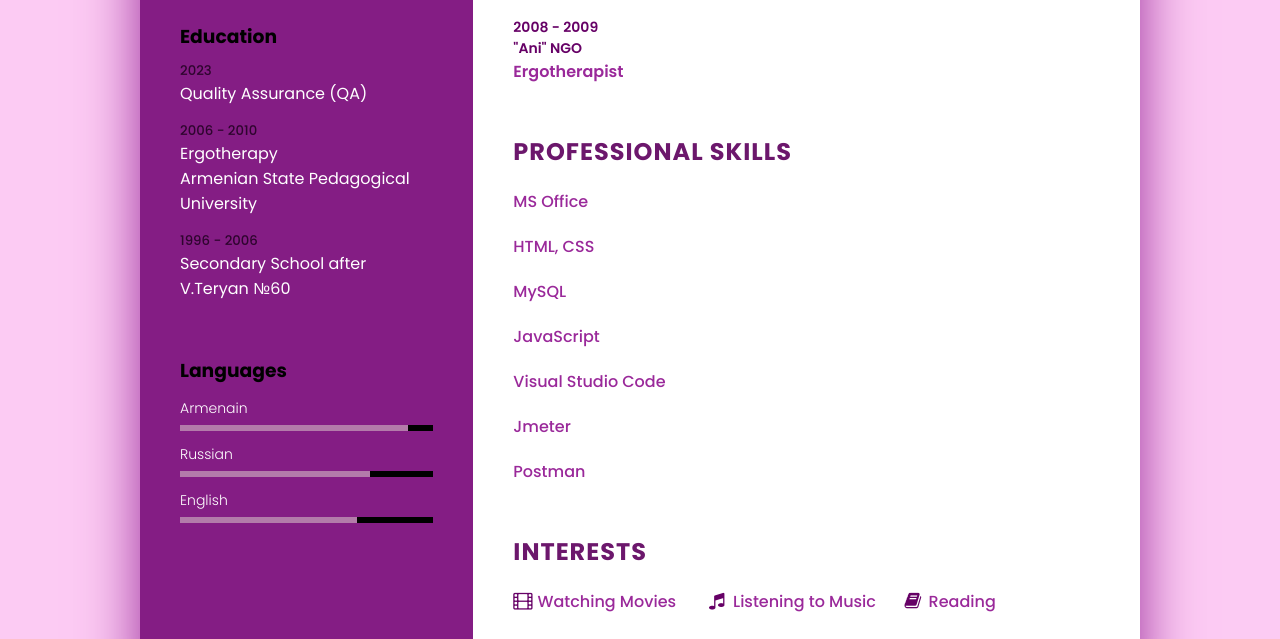
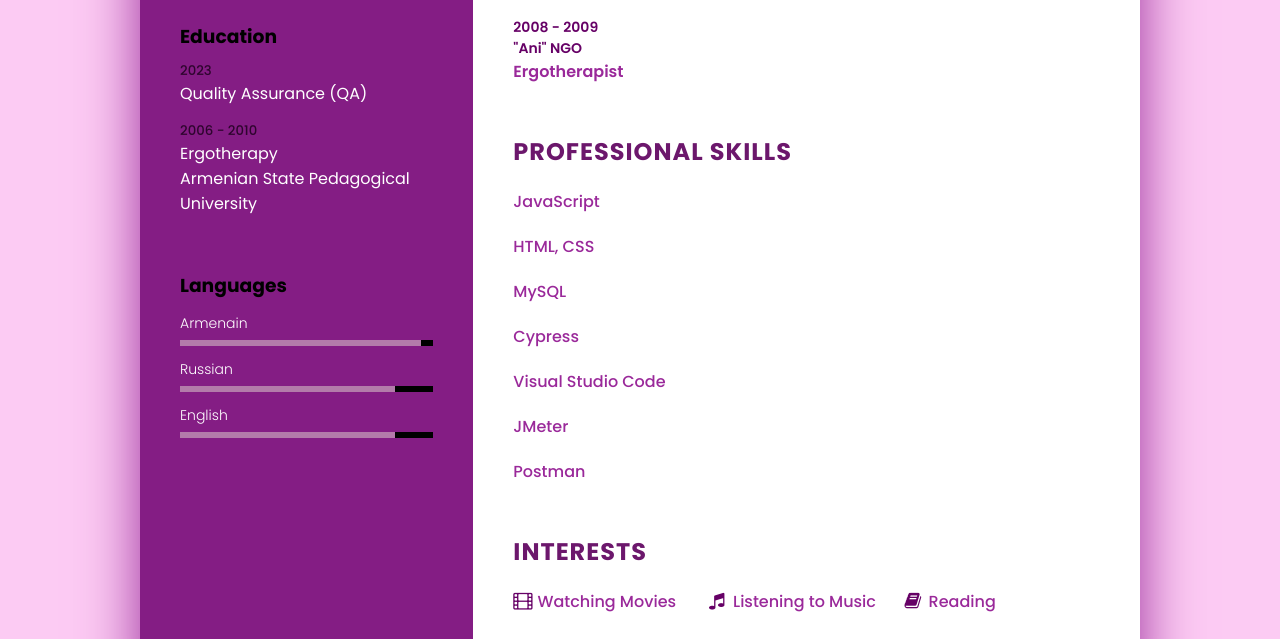
Before and after one commit to Anahit0991/My_CV, a plain HTML site: page index.html in a window 1280 px wide. Shown: the part 610-1249 px from the top of the page. Drawn offline with Linux system fonts and the light colour scheme.

Commit message:
computer skill changes

```diff
--- a/My-CV.html
+++ b/index.html
@@ -6,7 +6,7 @@
         <link rel="stylesheet" href="https://cdnjs.cloudflare.com/ajax/libs/font-awesome/4.7.0/css/font-awesome.css"
         integrity="sha512-5A8nwdMOWrSz20fDsjczgUidUBR8liPYU+WymTZP1lmY9G6Oc7HlZv156XqnsgNUzTyMefFTcsFH/tnJE/+xBg=="
         crossorigin="anonymous" referrerpolicy="no-referrer" />
-        <link rel="stylesheet" type="text/css" href="CV_style.css">
+        <link rel="stylesheet" type="text/css" href="style.css">
     </head>
     <body>
         <div class="container">
@@ -51,10 +51,6 @@
                            <h4>Ergotherapy</h4>
                            <h4>Armenian State Pedagogical University</h4>
                         </li>
-                        <li>
-                            <h5>1996 - 2006</h5>
-                            <h4>Secondary School after V.Teryan №60</h4>
-                        </li>
                     </ul>
                 </div>
 
@@ -64,19 +60,19 @@
                         <li>
                             <span class="text">Armenain</span>
                             <span class="percent">
-                                <div style="width: 90%;"></div>
+                                <div style="width: 95%;"></div>
                             </span>
                         </li>
                         <li>
                             <span class="text">Russian</span>
                             <span class="percent">
-                                <div style="width: 75%;"></div>
+                                <div style="width: 85%;"></div>
                             </span>
                         </li>
                         <li>
                             <span class="text">English</span>
                             <span class="percent">
-                                <div style="width: 70%;"></div>
+                                <div style="width:85%;"></div>
                             </span>
                         </li>
                     </ul>
@@ -132,7 +128,7 @@
             <div class="about skills">
                 <h2 class="title2">Professional Skills</h2>
                 <div class="box">
-                    <h4>MS Office</h4>
+                    <h4>JavaScript</h4>
                 </div>
                 <div class="box">
                     <h4>HTML, CSS</h4>
@@ -141,13 +137,13 @@
                     <h4>MySQL</h4>
                 </div>
                 <div class="box">
-                    <h4>JavaScript</h4>
+                    <h4>Cypress</h4>
                 </div>
                 <div class="box">
                     <h4>Visual Studio Code</h4>
                 </div>
                 <div class="box">
-                    <h4>Jmeter</h4>
+                    <h4>JMeter</h4>
                 </div>
                 <div class="box">
                     <h4>Postman</h4>
```
Also changed, not shown: style.css (renamed from CV_style.css).
